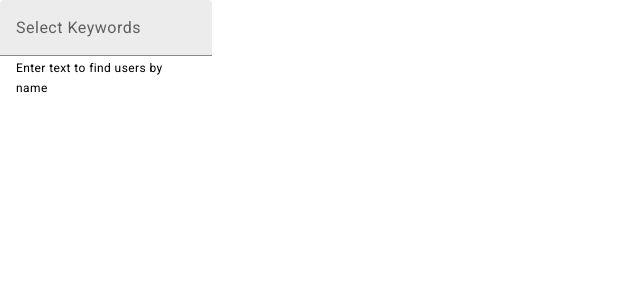
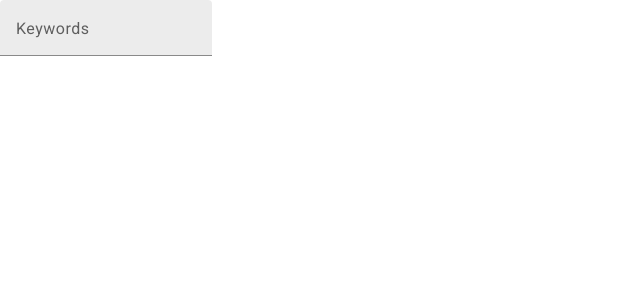
Before and after one commit to ProjetSI-FC/front, an Angular app: page / in a window 1280 px wide. Shown: the top 300 px of the page, without its empty margins (0-640 px from the left). Built offline with nearby package versions, Linux system fonts and the light colour scheme.

Commit message:
[CGE][#1]:adding keyword search bar

```diff
--- a/src/app/pages/home-page/home-page.component.html
+++ b/src/app/pages/home-page/home-page.component.html
@@ -1,14 +1,22 @@
-<mat-form-field class="example-full-width">
-	<input type="text" placeholder="Select Keywords" aria-label="Select Keywords" matInput [matAutocomplete]="auto" [formControl]="keywordControl">
-  <mat-hint>Enter text to find users by name</mat-hint>
-</mat-form-field>
-
-<mat-autocomplete #auto="matAutocomplete" [displayWith]="displayFn">
-	<mat-option *ngFor="let keyword of filteredKeywords | async" [value]="selectedKeywords">
-		<div (click)="optionClicked($event, keyword)">
-			<mat-checkbox [checked]="keyword.selected" (change)="toggleSelection(keyword)" (click)="$event.stopPropagation()">
-				{{ keyword.word }}
-			</mat-checkbox>
-		</div>
-	</mat-option>
-</mat-autocomplete>
+<form>
+	<mat-form-field class="keywords">
+	  <mat-label>Keywords</mat-label>
+	  <mat-chip-grid #chipGrid aria-label="Keywords selection">
+		<mat-chip-row *ngFor="let keyword of selectedKeywords" (removed)="remove(keyword)">
+		  {{keyword}}
+		  <button matChipRemove [attr.aria-label]="'remove ' + keyword">
+			<mat-icon>cancel</mat-icon>
+		  </button>
+		</mat-chip-row>
+	  </mat-chip-grid>
+	  <input placeholder="New Keyword..." #keywordInput [formControl]="keywordCtrl"
+		[matChipInputFor]="chipGrid" [matAutocomplete]="auto"
+		[matChipInputSeparatorKeyCodes]="separatorKeysCodes"
+		(matChipInputTokenEnd)="add($event)"/>
+	  <mat-autocomplete #auto="matAutocomplete" (optionSelected)="selected($event)">
+		<mat-option *ngFor="let keyword of filteredKeywords | async" [value]="keyword">
+		  {{keyword}}
+		</mat-option>
+	  </mat-autocomplete>
+	</mat-form-field>
+  </form>
--- a/src/app/pages/home-page/home-page.component.ts
+++ b/src/app/pages/home-page/home-page.component.ts
@@ -1,8 +1,13 @@
-import { Component, OnInit, ViewChild } from '@angular/core';
+import { COMMA, ENTER } from '@angular/cdk/keycodes';
+import { Component, ElementRef, ViewChild,inject } from '@angular/core';
 import { FormControl } from '@angular/forms';
 import { Observable } from 'rxjs';
 import { map, startWith } from 'rxjs/operators';
+import {LiveAnnouncer} from '@angular/cdk/a11y';
+import { MatChipInputEvent } from '@angular/material/chips';
+import {MatAutocompleteSelectedEvent} from '@angular/material/autocomplete';
 import { Keyword } from 'src/app/shared-component/keyword';
+
 
 
 @Component({
@@ -10,64 +15,76 @@ import { Keyword } from 'src/app/shared-component/keyword';
   templateUrl: './home-page.component.html',
   styleUrls: ['./home-page.component.scss'],
 })
-export class HomePageComponent implements OnInit {
-  keywordControl = new FormControl();
+export class HomePageComponent {
+  separatorKeysCodes: number[] = [ENTER, COMMA];
+  keywordCtrl = new FormControl('');
+  filteredKeywords: Observable<string[]>;
+  selectedKeywords: string[] = [];
+  allKeywords : string[] = ['euro','Nation','macron','marine','politique','abcz','zouzou'];
+  unselectedKeywords: string[] = this.allKeywords.slice();
 
-  keywordList: Keyword[] = [new Keyword("euro"),
-                            new Keyword("nation"),
-                            new Keyword("Macron")];
 
-  selectedKeywords: Keyword[] = new Array<Keyword>();
+  @ViewChild('keywordInput') keywordInput!: ElementRef<HTMLInputElement>;
 
-  filteredKeywords!: Observable<Keyword[]>;
-  lastFilter: string = '';
+  announcer = inject(LiveAnnouncer);
 
-  ngOnInit() {
-    this.filteredKeywords = this.keywordControl.valueChanges.pipe(
-      startWith<string | Keyword[]>(''),
-      map(value => typeof value === 'string' ? value : this.lastFilter),
-      map(filter => this.filter(filter))
+  constructor() {
+    this.filteredKeywords = this.keywordCtrl.valueChanges.pipe(
+      startWith(null),
+      map((keyword: string | null) => (keyword ? this.filter(keyword) : this.unselectedKeywords.slice().map(keyword => keyword.toLowerCase()).sort())),
     );
   }
 
-  filter(filter: string): Keyword[] {
-    this.lastFilter = filter;
-    if (filter) {
-      return this.keywordList.filter(option => {
-        return option.word.toLowerCase().indexOf(filter.toLowerCase()) >= 0
-      })
-    } else {
-      return this.keywordList.slice();
+  add(event: MatChipInputEvent): void {
+    let value = (event.value || '').trim().toLowerCase();
+    if(value){
+      if (!this.unselectedKeywords.includes(value)){
+        const tempArray = this.filter(value);
+        if(tempArray.length !== 0){
+          value = tempArray[0];
+        }
+      }
+      // Clear the input value
+      event.chipInput!.clear();
+      this.keywordCtrl.setValue(null);
+
+      // Add our keyword
+      this.selectedKeywords.push(value);
+      const index = this.unselectedKeywords.indexOf(value);
+      if (index >= 0) {
+        this.unselectedKeywords.splice(index, 1);
+      }
+    }
+}
+
+  remove(keyword: string): void {
+    const index = this.selectedKeywords.indexOf(keyword);
+    this.unselectedKeywords.push(keyword);
+    if (index >= 0) {
+      this.selectedKeywords.splice(index, 1);
+
+      this.announcer.announce(`Removed ${keyword}`);
     }
   }
 
-  displayFn(value: Keyword[] | string): string{
-    let displayValue: string;
-    displayValue = ""
-    if (Array.isArray(value)) {
-      value.forEach((keyword) => {
-        displayValue = keyword.word + " ,"
-      });
-    } else {
-      displayValue = value;
+  selected(event: MatAutocompleteSelectedEvent): void {
+
+    const keyword = event.option.viewValue
+    const index = this.unselectedKeywords.indexOf(keyword);
+    if (index >= 0) {
+      this.unselectedKeywords.splice(index, 1);
     }
-    return displayValue;
+    this.selectedKeywords.push(keyword);
+    this.keywordInput.nativeElement.value = '';
+    this.keywordCtrl.setValue(null);
   }
 
-  optionClicked(event: Event, keyword: Keyword) {
-    event.stopPropagation();
-    this.toggleSelection(keyword);
-  }
-
-  toggleSelection(keyword: Keyword) {
-    keyword.selected = !keyword.selected;
-    if (keyword.selected) {
-      this.selectedKeywords.push(keyword);
-    } else {
-      const i = this.selectedKeywords.findIndex(value => value.word === keyword.word);
-      this.selectedKeywords.splice(i, 1);
+  private filter(value: string): string[] {
+    const filterValue = value.toLowerCase();
+    const filteredKeyword = this.unselectedKeywords.filter(keyword => keyword.toLowerCase().startsWith(filterValue))
+    if (filteredKeyword.length === 0){
+      return this.unselectedKeywords.filter(keyword => keyword.toLowerCase().includes(filterValue))
     }
-
-    this.keywordControl.setValue(this.selectedKeywords);
+    return filteredKeyword;
   }
 }
```
Also changed, not shown: src/app/app.module.ts (+16 -8 lines).
